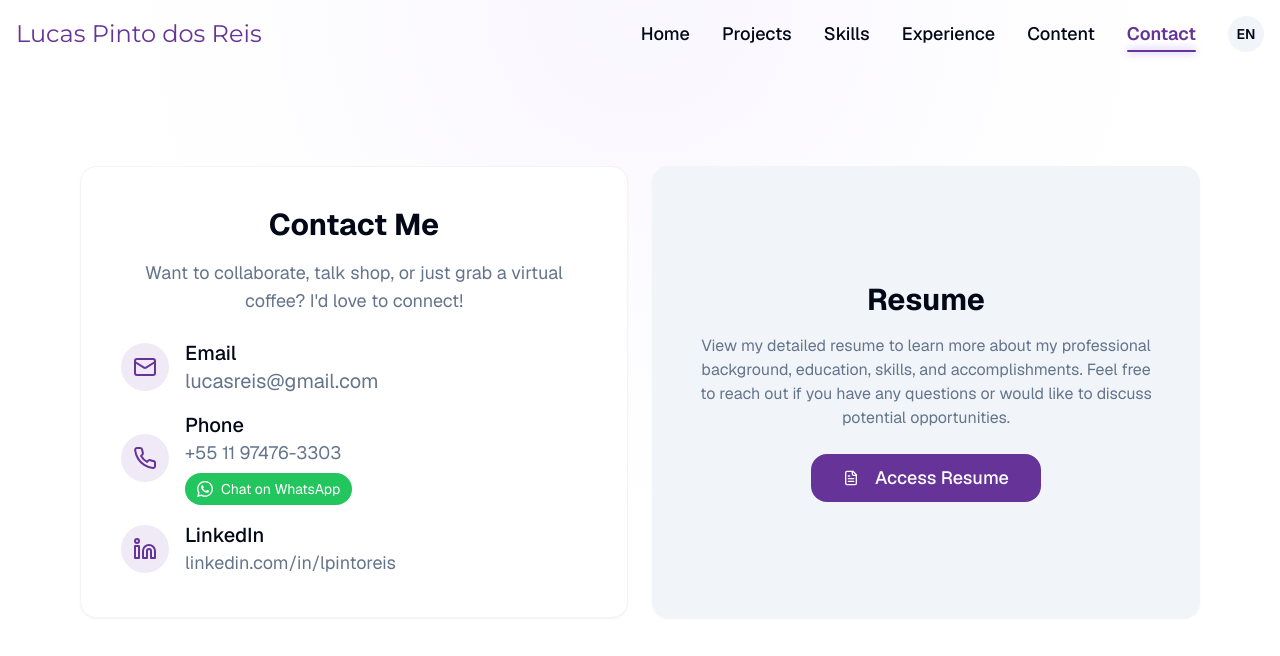
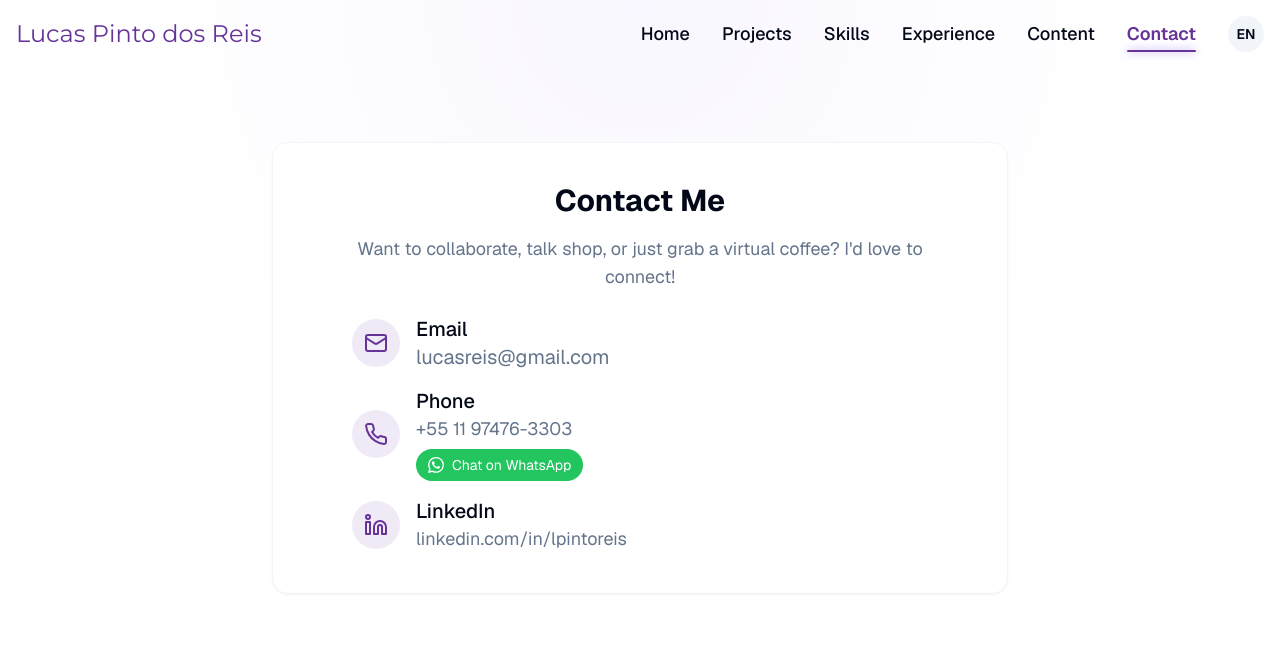
Before and after one commit to lucaspinto2k/portfolio, a Next.js app: page /contact in a window 1280 px wide. Shown: the top 656 px of the page. Built offline with nearby package versions, Linux system fonts and the light colour scheme.

Commit message:
Update layout, padding, and UI improvements

```diff
--- a/src/app/contact/page.tsx
+++ b/src/app/contact/page.tsx
@@ -1,17 +1,11 @@
 import Contact from "@/components/Contact";
-import Resume from "@/components/Resume";
 
 export default function ContactPage() {
   return (
-    <main className="min-h-[90vh] pt-24 pb-8 flex items-center justify-center overflow-hidden">
-      <div className="container mx-auto px-4 max-w-6xl">
-        <div className="flex flex-col md:flex-row gap-6 items-stretch justify-center h-full">
-          <div className="flex-1 w-full bg-card rounded-2xl shadow-sm border border-gray-100 dark:border-white/10 flex flex-col justify-center p-6">
-            <Contact />
-          </div>
-          <div className="flex-1 w-full bg-muted dark:bg-muted/50 rounded-2xl shadow-sm border border-gray-100 dark:border-white/10 flex flex-col justify-center p-6">
-            <Resume />
-          </div>
+    <main className="min-h-[90vh] pt-12 pb-8 flex items-center justify-center overflow-hidden">
+      <div className="container mx-auto px-4 max-w-3xl">
+        <div className="bg-card rounded-2xl shadow-sm border border-gray-100 dark:border-white/10 flex flex-col justify-center p-6">
+          <Contact />
         </div>
       </div>
     </main>
--- a/src/app/content/page.tsx
+++ b/src/app/content/page.tsx
@@ -5,7 +5,7 @@ import Podcasts from "@/components/Podcasts";
 
 export default function ContentPage() {
   return (
-    <main className="min-h-screen pt-24 pb-12">
+    <main className="min-h-screen pt-12 pb-12">
       <div className="container mx-auto px-4 space-y-12">
         <Multimedia />
         <Localization />
--- a/src/app/experience/page.tsx
+++ b/src/app/experience/page.tsx
@@ -1,12 +1,16 @@
 import Experience from "@/components/Experience";
 import Education from "@/components/Education";
+import Resume from "@/components/Resume";
 
 export default function ExperiencePage() {
   return (
-    <main className="min-h-screen pt-24 pb-12">
+    <main className="min-h-screen pt-12 pb-12">
       <div className="container mx-auto px-4 space-y-12">
         <Experience />
         <Education />
+        <div className="flex justify-center max-w-2xl mx-auto">
+          <Resume />
+        </div>
       </div>
     </main>
   );
--- a/src/app/skills/page.tsx
+++ b/src/app/skills/page.tsx
@@ -2,7 +2,7 @@ import Skills from "@/components/Skills";
 
 export default function SkillsPage() {
   return (
-    <main className="min-h-screen pt-24 pb-12">
+    <main className="min-h-screen pt-12 pb-12">
       <div className="container mx-auto px-4">
         <Skills />
       </div>
--- a/src/components/CaseStudies.tsx
+++ b/src/components/CaseStudies.tsx
@@ -127,13 +127,13 @@ const CaseStudies = () => {
   const filteredProjects = allProjects.filter(p => p.category === activeCategory);
 
   return (
-    <section id="case-studies" className="py-20 bg-transparent" ref={sectionRef}>
+    <section id="case-studies" className="py-4 bg-transparent" ref={sectionRef}>
       <div className="container mx-auto px-4">
         <div className="text-center mb-16 animate-on-scroll">
-          <h1 className="text-4xl md:text-5xl lg:text-6xl font-display font-bold mb-6 text-foreground tracking-tight">
+          <h1 className="text-3xl md:text-4xl font-display font-bold mb-2 text-foreground tracking-tight">
             {dict.caseStudies.title}
           </h1>
-          <p className="text-lg md:text-xl text-muted-foreground max-w-3xl mx-auto leading-relaxed">
+          <p className="text-base text-muted-foreground max-w-2xl mx-auto">
             {dict.caseStudies.subtitle}
           </p>
         </div>
--- a/src/components/Experience.tsx
+++ b/src/components/Experience.tsx
@@ -41,7 +41,7 @@ const Experience = () => {
   }, []);
 
   return (
-    <section id="experience" className="py-20" ref={sectionRef}>
+    <section id="experience" className="py-4" ref={sectionRef}>
       <div className="container mx-auto px-4">
         <h2 className="section-title text-center animate-on-scroll">{dict.experience.title}</h2>
 
--- a/src/components/Multimedia.tsx
+++ b/src/components/Multimedia.tsx
@@ -141,7 +141,7 @@ const Multimedia = () => {
   }, []);
 
   return (
-    <section id="multimedia" className="py-20 bg-muted dark:bg-muted" ref={sectionRef}>
+    <section id="multimedia" className="py-4 bg-muted dark:bg-muted" ref={sectionRef}>
       <div className="container mx-auto px-4">
         <h2 className="section-title text-center animate-on-scroll mb-12">Multimedia</h2>
 
@@ -153,6 +153,7 @@ const Multimedia = () => {
                   className="absolute top-0 left-0 w-full h-full"
                   src={`https://www.youtube.com/embed/${video.id}`}
                   title={video.title}
+                  loading="lazy"
                   allow="accelerometer; autoplay; clipboard-write; encrypted-media; gyroscope; picture-in-picture"
                   allowFullScreen
                 />
--- a/src/components/Skills.tsx
+++ b/src/components/Skills.tsx
@@ -38,7 +38,7 @@ const Skills = () => {
   }, []);
 
   return (
-    <section id="skills" className="min-h-[calc(100vh-5rem)] flex flex-col justify-center py-6 bg-transparent" ref={sectionRef}>
+    <section id="skills" className="py-4 bg-transparent" ref={sectionRef}>
       <div className="container mx-auto px-4">
         <div className="text-center mb-6 animate-on-scroll">
           <h1 className="text-3xl md:text-4xl font-display font-bold mb-2 text-foreground tracking-tight">
```
Also changed, not shown: 1 other file (tests, documents, lock files or other folders).
